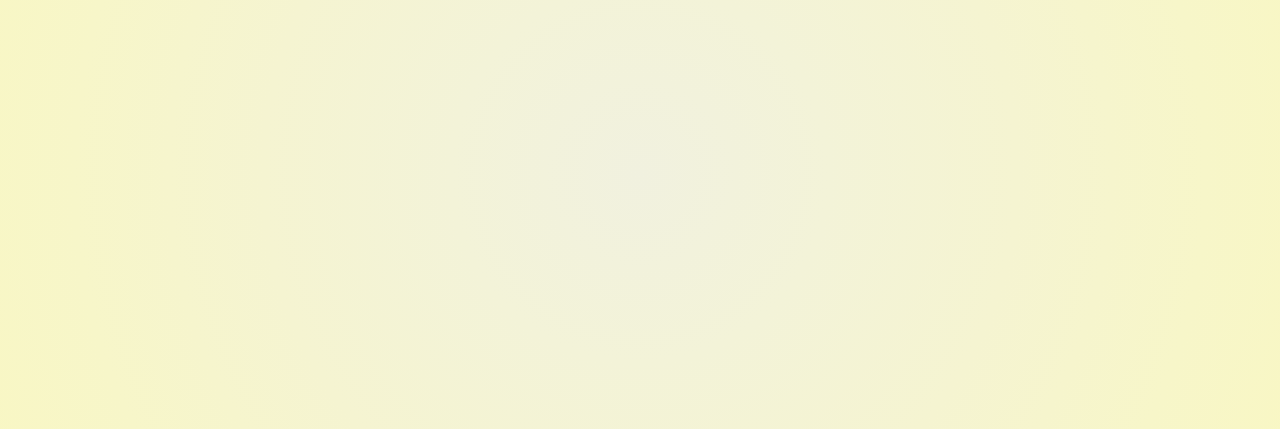
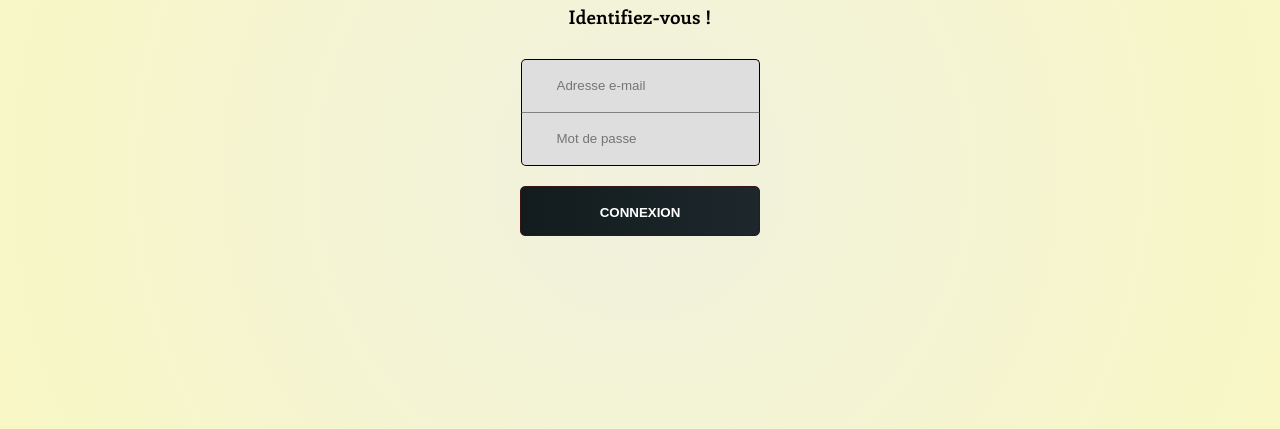
Before and after one commit to rmonier/cheese, a plain HTML site: page client.html in a window 1280 px wide. Shown: the part 226-655 px from the top of the page. Drawn offline with Linux system fonts and the light colour scheme.

Commit message:
Ajout formulaire connexion Espace Client

```diff
--- a/assets/css/carte.css
+++ b/assets/css/carte.css
@@ -25,6 +25,11 @@ aside
 	padding-bottom: 30px;
 	border-radius: 20px;
 	background-color: rgba(0, 0, 0, 0.1);
+}
+
+aside input[type="text"]
+{
+	outline: none;
 }
 
 #carte_fromage
--- /dev/null
+++ b/assets/css/client.css
@@ -0,0 +1,57 @@
+#login
+{
+	margin: 30px auto;
+	width: 240px;
+}
+
+#login input
+{
+	border: none;
+	height: 50px;
+	outline: none;
+}
+
+#login input[type="email"]
+{
+	background: #dedede;
+	border-top: 1px solid #000;
+	border-right: 1px solid #000;
+	border-left: 1px solid #000;
+	border-radius: 5px 5px 0 0;
+	color: #363636;
+	padding-left: 35px;
+	width: 200px;
+}
+
+#login input[type="password"]
+{
+	background-color: #dedede;
+	border-top: 1px solid #828282;
+	border-right: 1px solid #000;
+	border-bottom: 1px solid #000;
+	border-left: 1px solid #000;
+	border-radius: 0 0 5px 5px;
+	color: #363636;
+	margin-bottom: 20px;
+	padding-left: 35px;
+	width: 200px;
+}
+
+#login input[type="submit"]
+{
+	background-image: linear-gradient(to right, #121c1d, #151f21, #172225, #1b2428, #1e272c);
+	border: 1px solid #391515;
+	border-radius: 5px;
+	cursor: pointer;
+	color: #fff;
+	font-weight: bold;
+	line-height: 50px;
+	text-align: center;
+	text-transform: uppercase;
+	width: 240px;
+}
+
+#login input[type="submit"]:hover
+{
+	opacity: 0.5;
+}
--- a/client.html
+++ b/client.html
@@ -3,6 +3,7 @@
 	<head>
 		<title>cheese. – Espace Client</title>
 		<link rel="stylesheet" type="text/css" href="assets/css/style.css" />
+		<link rel="stylesheet" type="text/css" href="assets/css/client.css" />
 		<meta http-equiv="Content-Type" content="text/html; charset=UTF-8" />
 		<meta name="viewport" content="width=device-width">
 		<!-- ICÔNE -->
@@ -32,7 +33,7 @@
 					<li><a href="pro.html">PRO</a></li>
 					<li>
 						<form action="carte.html" method="POST">
-							<input name="recherche" id="recherche" type="text" placeholder="Rechercher..." autofocus />
+							<input name="recherche" id="recherche" type="text" placeholder="Rechercher..." />
 							<input type="submit" value="🔍︎" />
 						</form>
 					</li>
@@ -43,7 +44,17 @@
 		</header>
 
 		<main>
-			<p>Espace Client</p>
+			<section>
+				<div class="centrer_skew">
+					<h2>Espace Client</h2>
+					<h3>Identifiez-vous !</h3>
+					<form id="login" action="client.html" method="POST">
+						<input type="email" name="mail" required placeholder="Adresse e-mail" autofocus />
+						<input type="password" name="password" required placeholder="Mot de passe" />
+						<input type="submit" value="Connexion" />
+					</form>
+				</div>
+			</section>
 		</main>
 
 		<footer>
```
Also changed, not shown: carte.html (+1 -1 lines), tech.html (+1 -0 lines).
